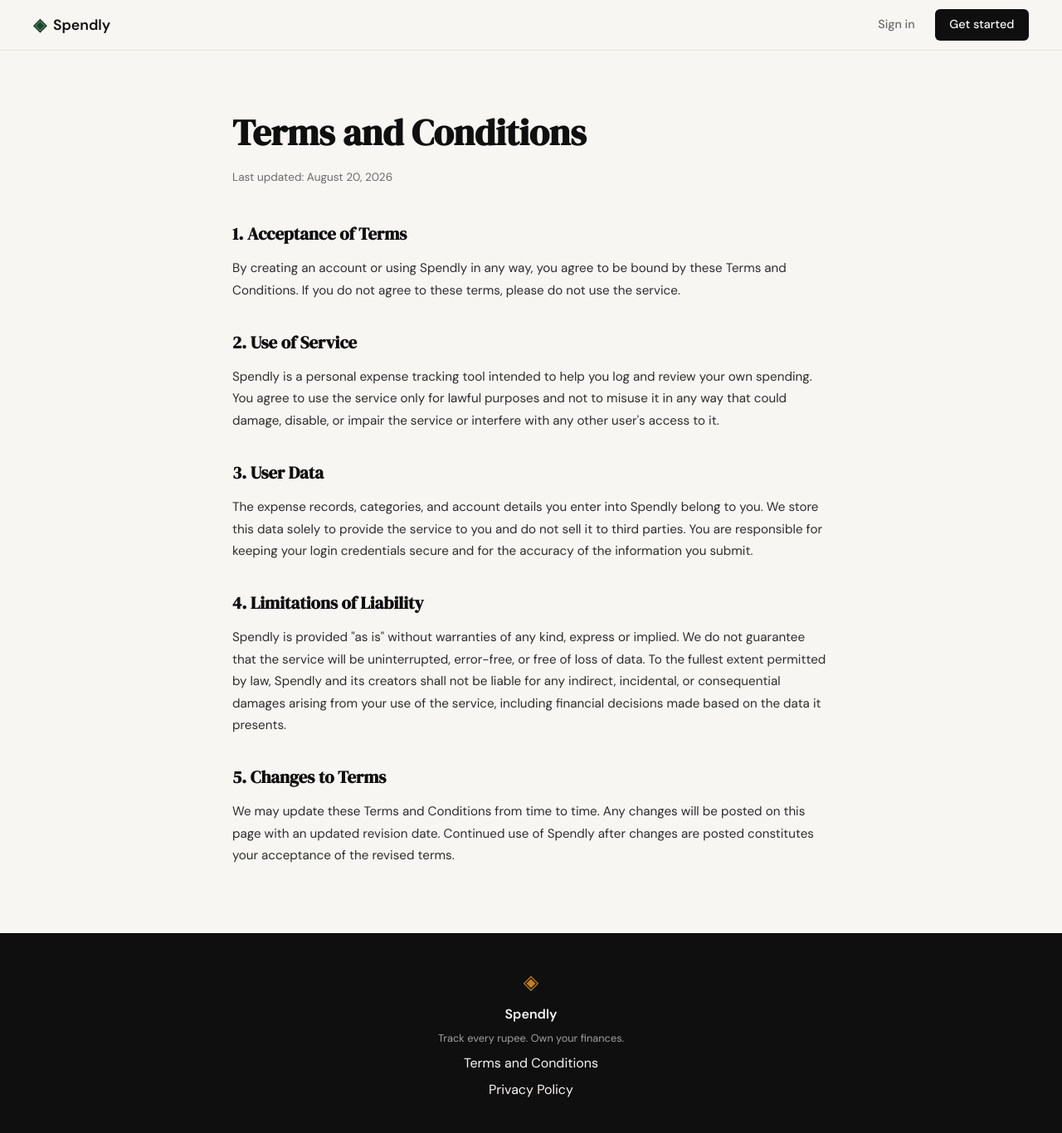
After one commit to Ashitosh2727/spendly, a Flask app: page /terms in a window 1280 px wide. The commit adds this page. Shown: the whole page at 83% size. Run offline with Flask 3, Linux system fonts and the light colour scheme.

Commit message:
landing: add terms and conditions page and route

```diff
--- a/expense-tracker/app.py
+++ b/expense-tracker/app.py
@@ -20,6 +20,11 @@ def register():
 @app.route("/login")
 def login():
     return render_template("login.html")
+
+
+@app.route("/terms")
+def terms():
+    return render_template("terms.html")
 
 
 # ------------------------------------------------------------------ #
--- a/expense-tracker/static/css/style.css
+++ b/expense-tracker/static/css/style.css
@@ -478,6 +478,48 @@ a { color: inherit; text-decoration: none; }
 .auth-switch a:hover { text-decoration: underline; }
 
 /* ------------------------------------------------------------------ */
+/* Legal pages                                                         */
+/* ------------------------------------------------------------------ */
+
+.legal {
+    padding: 4rem 2rem 5rem;
+}
+
+.legal-inner {
+    max-width: 720px;
+    margin: 0 auto;
+}
+
+.legal-title {
+    font-family: var(--font-display);
+    font-size: clamp(2rem, 4vw, 2.75rem);
+    color: var(--ink);
+    margin-bottom: 0.5rem;
+}
+
+.legal-updated {
+    font-size: 0.85rem;
+    color: var(--ink-muted);
+    margin-bottom: 2.5rem;
+}
+
+.legal-body h2 {
+    font-family: var(--font-display);
+    font-size: 1.3rem;
+    color: var(--ink);
+    margin-top: 2rem;
+    margin-bottom: 0.75rem;
+}
+
+.legal-body h2:first-child { margin-top: 0; }
+
+.legal-body p {
+    font-size: 0.95rem;
+    color: var(--ink-soft);
+    line-height: 1.75;
+}
+
+/* ------------------------------------------------------------------ */
 /* Footer                                                              */
 /* ------------------------------------------------------------------ */
 
--- a/expense-tracker/templates/base.html
+++ b/expense-tracker/templates/base.html
@@ -34,7 +34,7 @@
             <span class="brand-icon">◈</span>
             <span class="footer-name">Spendly</span>
             <p class="footer-copy">Track every rupee. Own your finances.</p>
-            <a href="#">Terms and Conditions</a>
+            <a href="{{ url_for('terms') }}">Terms and Conditions</a>
             <a href="#">Privacy Policy</a>
         </div>
     </footer>
--- /dev/null
+++ b/expense-tracker/templates/terms.html
@@ -0,0 +1,60 @@
+{% extends "base.html" %}
+
+{% block title %}Terms and Conditions — Spendly{% endblock %}
+
+{% block content %}
+
+<section class="legal">
+    <div class="legal-inner">
+        <h1 class="legal-title">Terms and Conditions</h1>
+        <p class="legal-updated">Last updated: August 20, 2026</p>
+
+        <div class="legal-body">
+            <h2>1. Acceptance of Terms</h2>
+            <p>
+                By creating an account or using Spendly in any way, you agree to be
+                bound by these Terms and Conditions. If you do not agree to these
+                terms, please do not use the service.
+            </p>
+
+            <h2>2. Use of Service</h2>
+            <p>
+                Spendly is a personal expense tracking tool intended to help you log
+                and review your own spending. You agree to use the service only for
+                lawful purposes and not to misuse it in any way that could damage,
+                disable, or impair the service or interfere with any other user's
+                access to it.
+            </p>
+
+            <h2>3. User Data</h2>
+            <p>
+                The expense records, categories, and account details you enter into
+                Spendly belong to you. We store this data solely to provide the
+                service to you and do not sell it to third parties. You are
+                responsible for keeping your login credentials secure and for the
+                accuracy of the information you submit.
+            </p>
+
+            <h2>4. Limitations of Liability</h2>
+            <p>
+                Spendly is provided "as is" without warranties of any kind, express
+                or implied. We do not guarantee that the service will be
+                uninterrupted, error-free, or free of loss of data. To the fullest
+                extent permitted by law, Spendly and its creators shall not be
+                liable for any indirect, incidental, or consequential damages
+                arising from your use of the service, including financial decisions
+                made based on the data it presents.
+            </p>
+
+            <h2>5. Changes to Terms</h2>
+            <p>
+                We may update these Terms and Conditions from time to time. Any
+                changes will be posted on this page with an updated revision date.
+                Continued use of Spendly after changes are posted constitutes your
+                acceptance of the revised terms.
+            </p>
+        </div>
+    </div>
+</section>
+
+{% endblock %}
```
